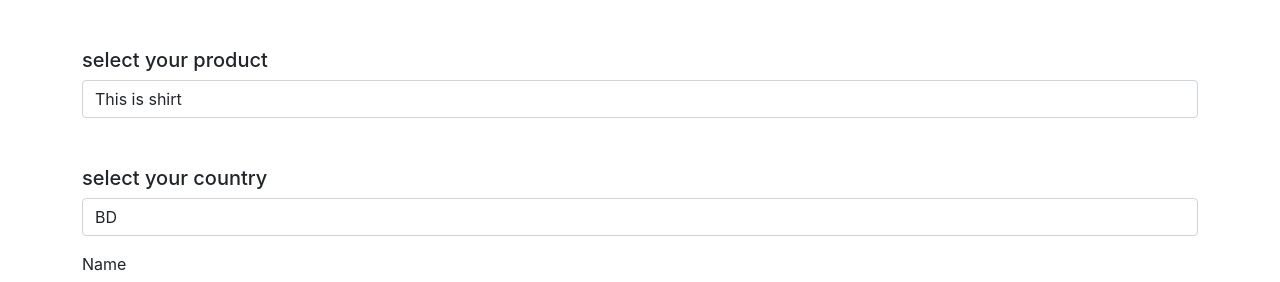
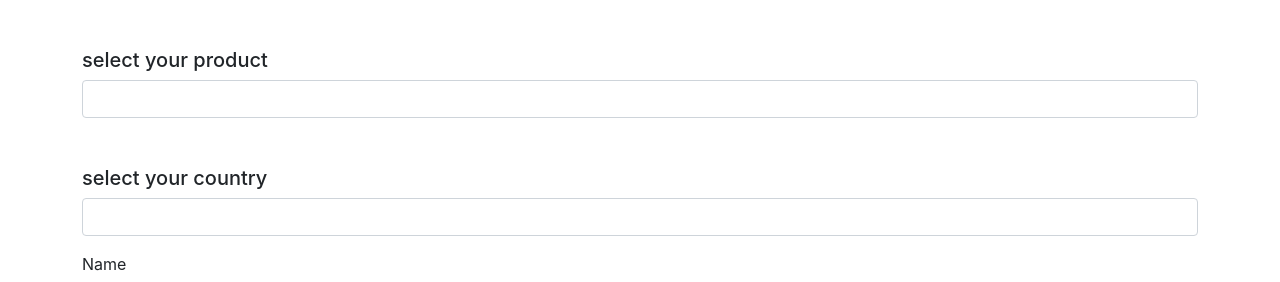
Before and after one commit to jahid777/imgbb_api_react, a React (Create React App) app: page / in a window 1280 px wide. Shown: the top 282 px of the page. Built offline with nearby package versions, Linux system fonts and the light colour scheme.

Commit message:
input state catching

```diff
--- a/src/App.js
+++ b/src/App.js
@@ -3,10 +3,15 @@ import "./App.css";
 import { useState } from "react";
 
 function App() {
-  const [data, setData] = useState([]);
+  const [data, setData] = useState([""]);
   const handleSubmit = () => {};
 
-  const handleInput = () => {};
+  const handleInput = (e) => {
+    const inputInfo = { ...data };
+    inputInfo[e.target.name] = e.target.value;
+    setData(inputInfo);
+  };
+  console.log(data);
   return (
     <div className="container mt-5">
       <form onSubmit={handleSubmit}>
@@ -15,52 +20,53 @@ function App() {
           name="product"
           className="form-control"
           required
-          onClick={handleInput}
+          onChange={handleInput}
         >
+          <option value=""></option>
           <option value="shirt">This is shirt</option>
           <option value="pant">this is pant</option>
         </select>
 
         <h5 className="mt-5">select your country</h5>
-        <select
-          name="country mb-5"
-          className="form-control"
-          onClick={handleInput}
-        >
+        <select name="country" className="form-control" onChange={handleInput}>
+          <option value=""></option>
           <option value="BD">BD</option>
           <option value="US">US</option>
         </select>
         <div className="mt-3 ">
-          <label for="NameInput" className="form-label">
+          <label htmlFor="NameInput" className="form-label">
             Name
           </label>
           <input
-            onClick={handleInput}
+            onChange={handleInput}
             type="text"
+            name="name"
             className="form-control"
             id="NameInput"
             aria-describedby="emailHelp"
           />
         </div>
         <div className="mb-3">
-          <label for="exampleInputEmail1" className="form-label">
+          <label htmlFor="exampleInputEmail1" className="form-label">
             Email address
           </label>
           <input
-            onClick={handleInput}
+            onChange={handleInput}
             type="email"
+            name="email"
             className="form-control"
             id="exampleInputEmail1"
             aria-describedby="emailHelp"
           />
         </div>
         <div className="mb-3">
-          <label for="priceInput" className="form-label">
+          <label htmlFor="priceInput" className="form-label">
             Price
           </label>
           <input
-            onClick={handleInput}
-            type="email"
+            onChange={handleInput}
+            type="number"
+            name="price"
             className="form-control"
             id="priceInput"
             aria-describedby="emailHelp"
```
